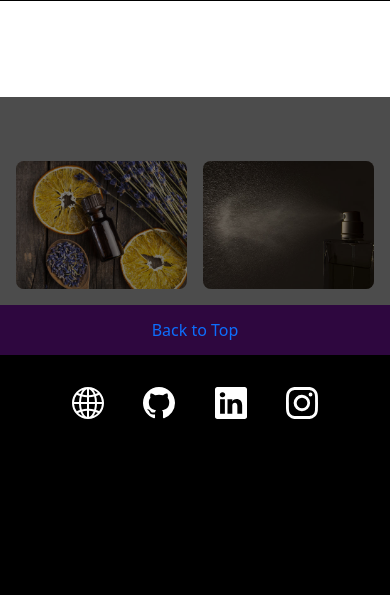
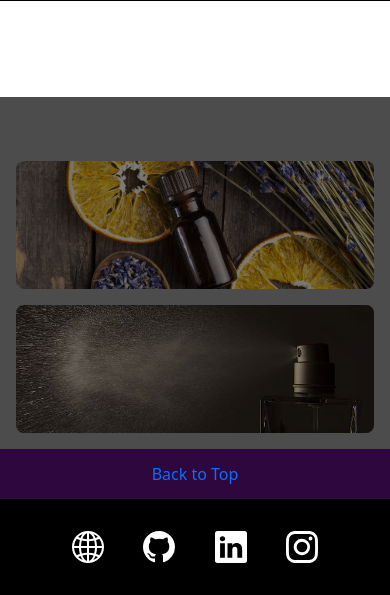
Before and after one commit to CJMonahann/Find-a-Fragrance, a Flask app: page / in a window 390 px wide. Shown: the part 409-1004 px from the top of the page. Before the commit the page ends 828 px from the top, so only its background shows below. Run offline with Flask 3, Linux system fonts and the light colour scheme; data that the repository does not hold is empty; parts of the project's set-up code (start-up, migrations or seed data) failed here and were passed over.

Commit message:
fixed screen sizing issues (mobile compatibility issues)

```diff
--- a/app/static/css/index.css
+++ b/app/static/css/index.css
@@ -233,3 +233,24 @@
     background-color: black;
     color: white;
 }
+
+/*some media queries for now */
+
+@media screen and (max-width: 1116px) {
+    .frags-container,
+    .conc-info,
+    .scents-info {
+        flex-direction: column;
+    }
+
+    .conc-info,
+    .scents-info {
+        align-items: center;
+    }
+
+    .conc-container,
+    .nts-info,
+    .accs-info {
+        width: 100%;
+    }
+}
```
